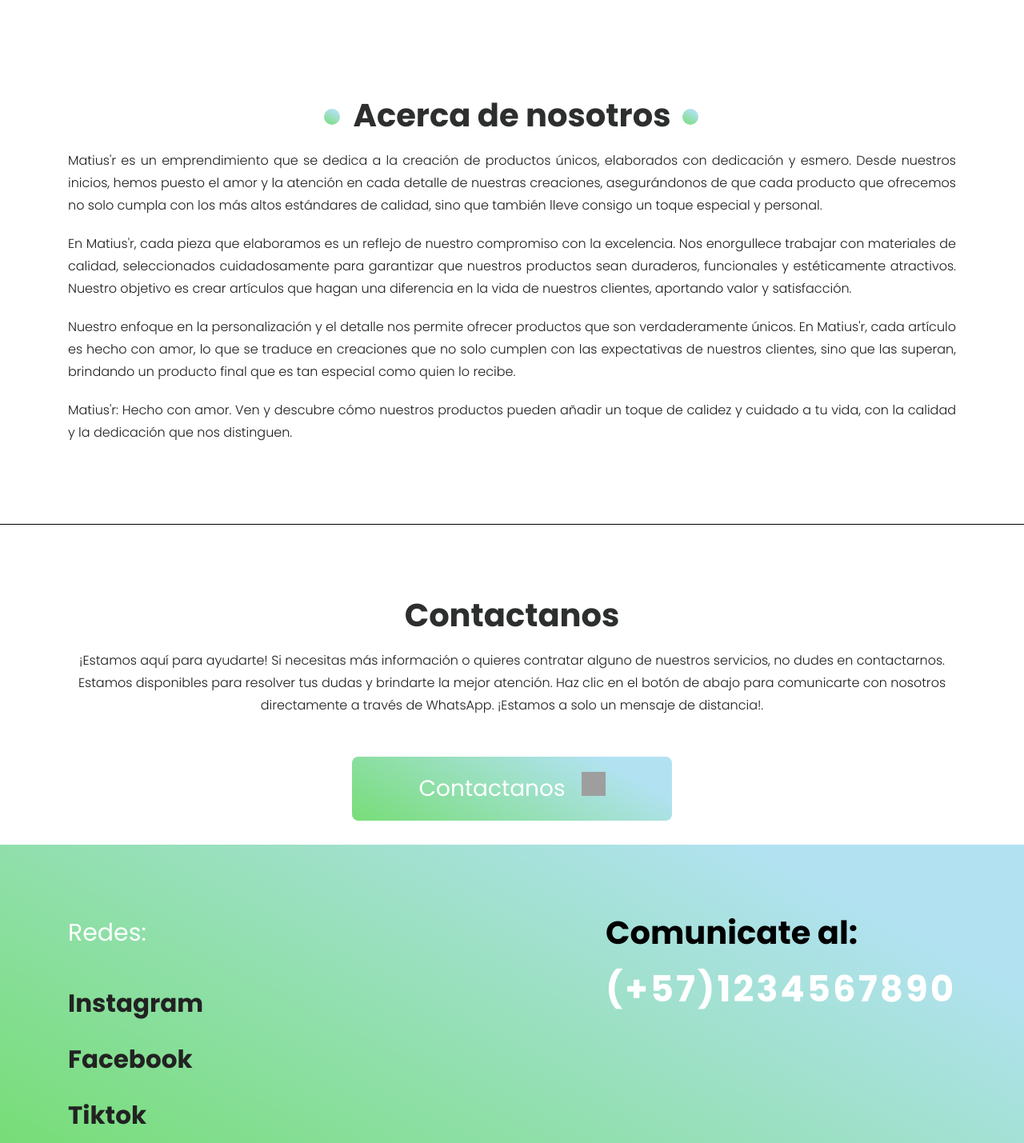
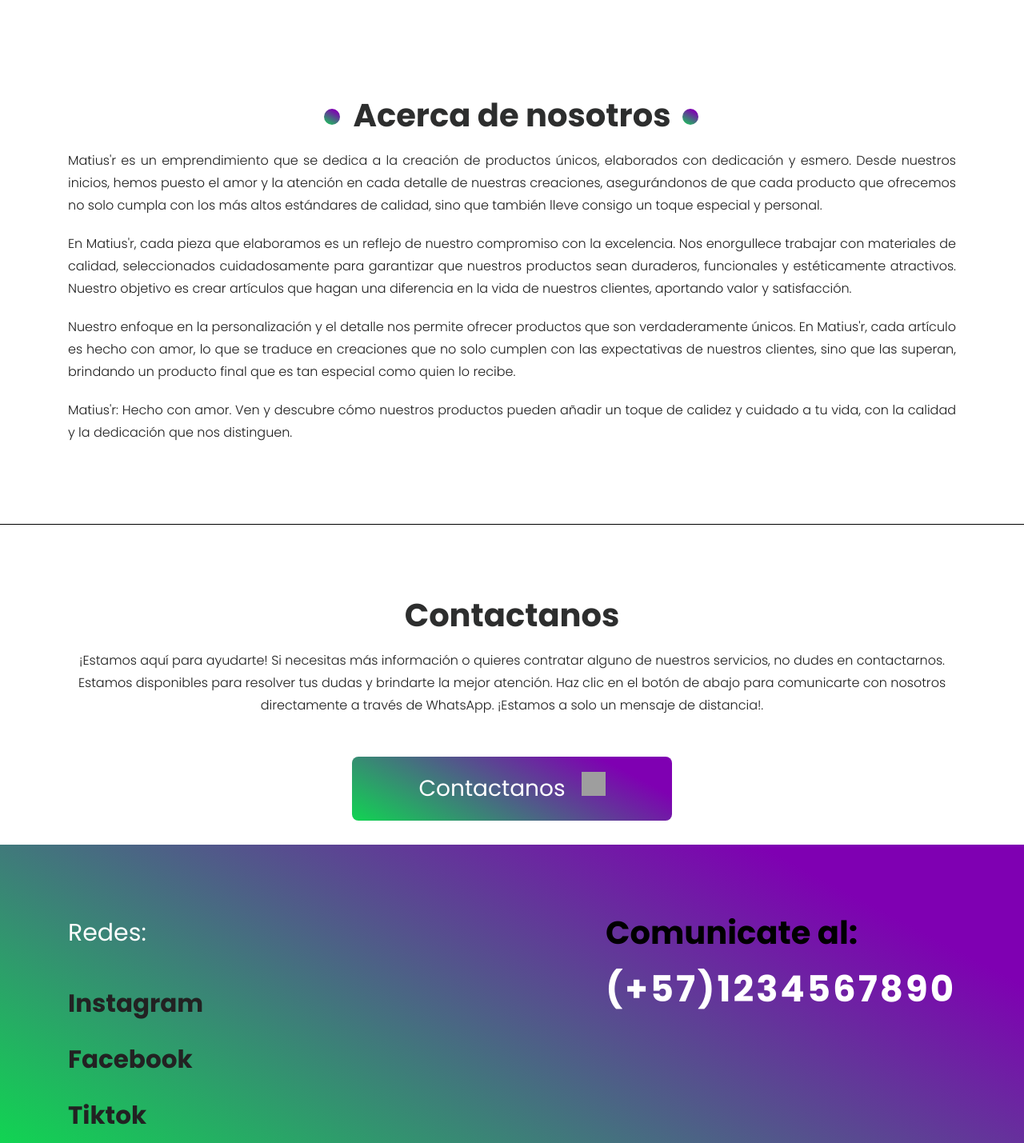
Before and after one commit to digitalpruu/Matius_r, a plain HTML site: page index.html in a window 1280 px wide. Shown: the part 840-2269 px from the top of the page at 80% size. Drawn offline with nearby package versions, Linux system fonts and the light colour scheme; grey boxes are pictures that could not be loaded.

Commit message:
Initial commit from script

```diff
--- a/css/style.css
+++ b/css/style.css
@@ -973,7 +973,7 @@
 /* --------------------------------------------------------------------- top banner area ---------------------------------------------------------------------*/
 /*--------------------------------------------------------------------- layout new css ---------------------------------------------------------------------*/
  .header-top {
-     background: linear-gradient(207.8deg, #b2e2f2 16.69%, #77dd77 100%);
+     background: linear-gradient(207.8deg, #7f00b2 16.69%, #11d452 100%);
      padding-bottom: 90px;
      width: 100%;
 }
@@ -1072,7 +1072,7 @@
 .Best .titlepage h2::before {
      position: absolute;
      content: "";
-     background: linear-gradient(207.8deg, #b2e2f2 16.69%, #77dd77 100%);
+     background: linear-gradient(207.8deg, #7f00b2 16.69%, #11d452 100%);
      border-radius: 20px;
      width: 20px;
      height: 20px;
@@ -1083,7 +1083,7 @@
  .Best .titlepage h2::after {
      position: absolute;
 content: "";
-background: linear-gradient(207.8deg, #b2e2f2 16.69%, #77dd77 100%);
+background: linear-gradient(207.8deg, #7f00b2 16.69%, #11d452 100%);
 border-radius: 20px;
 width: 20px;
 height: 20px;
@@ -1279,7 +1279,7 @@ display: block;
 }
 
 .primary-button{
-     background: linear-gradient(207.8deg, #b2e2f2 16.69%, #77dd77 100%);
+     background: linear-gradient(207.8deg, #7f00b2 16.69%, #11d452 100%);
      border-radius: 8px;
      width: 400px;
      height: 80px;
@@ -1369,7 +1369,7 @@ margin-bottom: 30px;
 
 /** footer **/
 .footer {
-     background: linear-gradient(207.8deg, #b2e2f2 16.69%, #77dd77 100%);
+     background: linear-gradient(207.8deg, #7f00b2 16.69%, #11d452 100%);
      padding-top: 90px;
 }
 .call_now2 h3 {
```
